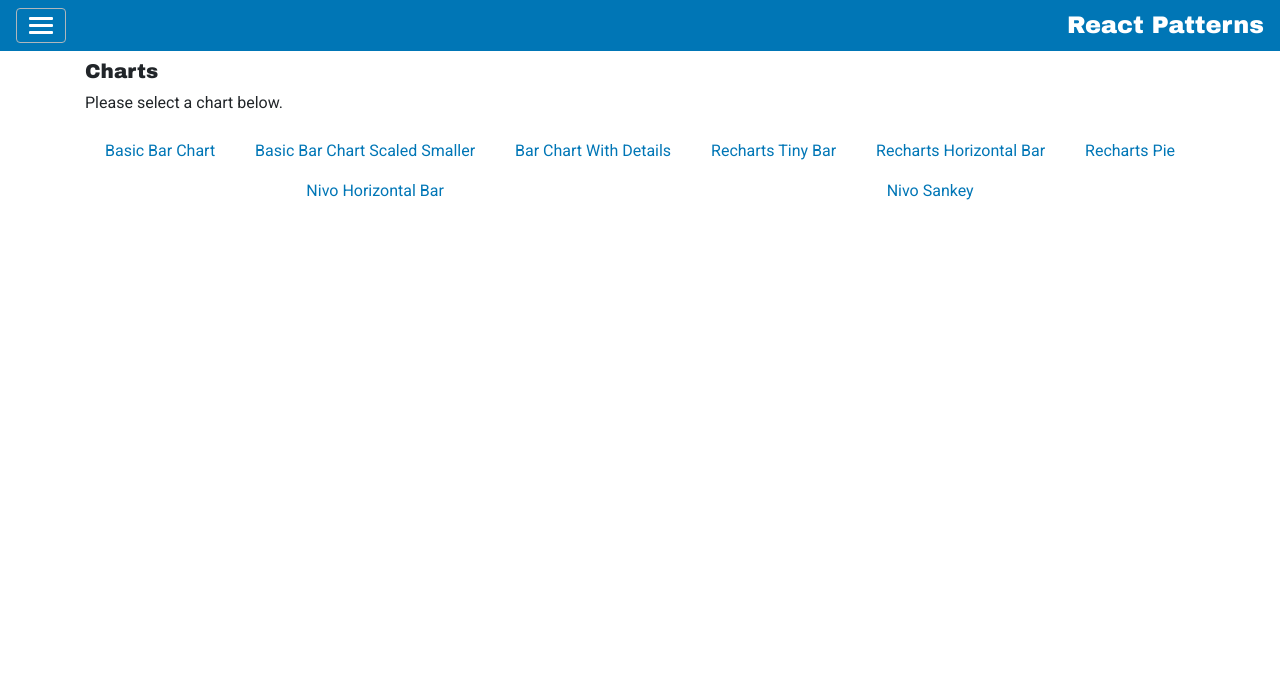
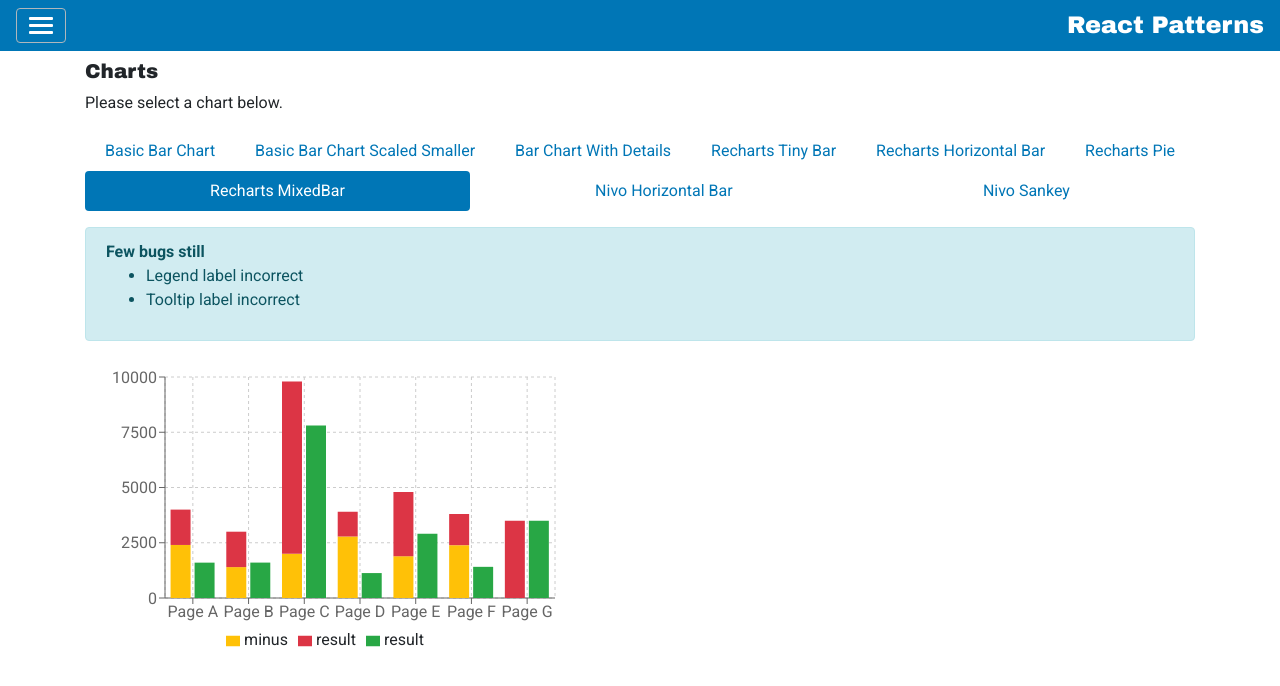
Before and after one commit to bradf83/react-pattern, a React (Create React App) app: page /charts/rechartsMixedBar in a window 1280 px wide. Shown: the top 686 px of the page. Built offline with nearby package versions, Linux system fonts and the light colour scheme.

Commit message:
Created a mixed bar chart with ReCharts.

```diff
--- a/src/components/Charts.js
+++ b/src/components/Charts.js
@@ -8,6 +8,7 @@ import HorizontalBar from "./rechart/HorizontalBar";
 import HorizontalBarChart from "./nivo/HorizontalBarChart";
 import Sankey from "./nivo/Sankey";
 import PieChart from "./rechart/PieChart";
+import MixedBar from "./rechart/MixedBar";
 
 
 const Charts = () => {
@@ -35,6 +36,9 @@ const Charts = () => {
                     <NavLink className="nav-link" to="/charts/rechartsPie">Recharts Pie</NavLink>
                 </li>
                 <li className="nav-item">
+                    <NavLink className="nav-link" to="/charts/rechartsMixedBar">Recharts MixedBar</NavLink>
+                </li>
+                <li className="nav-item">
                     <NavLink className="nav-link" to="/charts/nivoHorizontalBar">Nivo Horizontal Bar</NavLink>
                 </li>
                 <li className="nav-item">
@@ -52,6 +56,9 @@ const Charts = () => {
                 <Route path="/charts/rechartsHorizontalBar" component={HorizontalBar}/>
                 <Route path="/charts/rechartsPie">
                     <PieChart />
+                </Route>
+                <Route path="/charts/rechartsMixedBar">
+                    <MixedBar />
                 </Route>
                 <Route path="/charts/nivoHorizontalBar" component={HorizontalBarChart}/>
                 <Route path="/charts/nivoSankey" component={Sankey}/>
--- /dev/null
+++ b/src/components/rechart/MixedBar.js
@@ -0,0 +1,59 @@
+import React from 'react';
+import {Bar, BarChart, CartesianGrid, Legend, Tooltip, XAxis, YAxis} from "recharts";
+
+const data = [
+    {
+        name: 'Page A', total: 4000, minus: 2400, result: 1600,
+    },
+    {
+        name: 'Page B', total: 3000, minus: 1398, result: 1602,
+    },
+    {
+        name: 'Page C', total: 9800, minus: 2000, result: 7800,
+    },
+    {
+        name: 'Page D', total: 3908, minus: 2780, result: 1128,
+    },
+    {
+        name: 'Page E', total: 4800, minus: 1890, result: 2910,
+    },
+    {
+        name: 'Page F', total: 3800, minus: 2390, result: 1410,
+    },
+    {
+        name: 'Page G', total: 3490, minus: 0, result: 3490,
+    },
+];
+
+const MixedBar = () => {
+    return (
+        <>
+            <div className="alert alert-info mt-3">
+                <strong>Few bugs still</strong>
+                <ul>
+                    <li>Legend label incorrect</li>
+                    <li>Tooltip label incorrect</li>
+                </ul>
+            </div>
+            <BarChart
+                width={500}
+                height={300}
+                data={data}
+                margin={{
+                    top: 20, right: 30, left: 20, bottom: 5,
+                }}
+            >
+                <CartesianGrid strokeDasharray="3 3"/>
+                <XAxis className="bg-info" dataKey="name"/>
+                <YAxis/>
+                <Tooltip/>
+                <Legend/>
+                <Bar dataKey="minus" stackId="a" fill="#ffc107"/>
+                <Bar dataKey="result" stackId="a" fill="#dc3545"/>
+                <Bar dataKey="result" fill="#28a745"/>
+            </BarChart>
+        </>
+    )
+};
+
+export default MixedBar;
```
